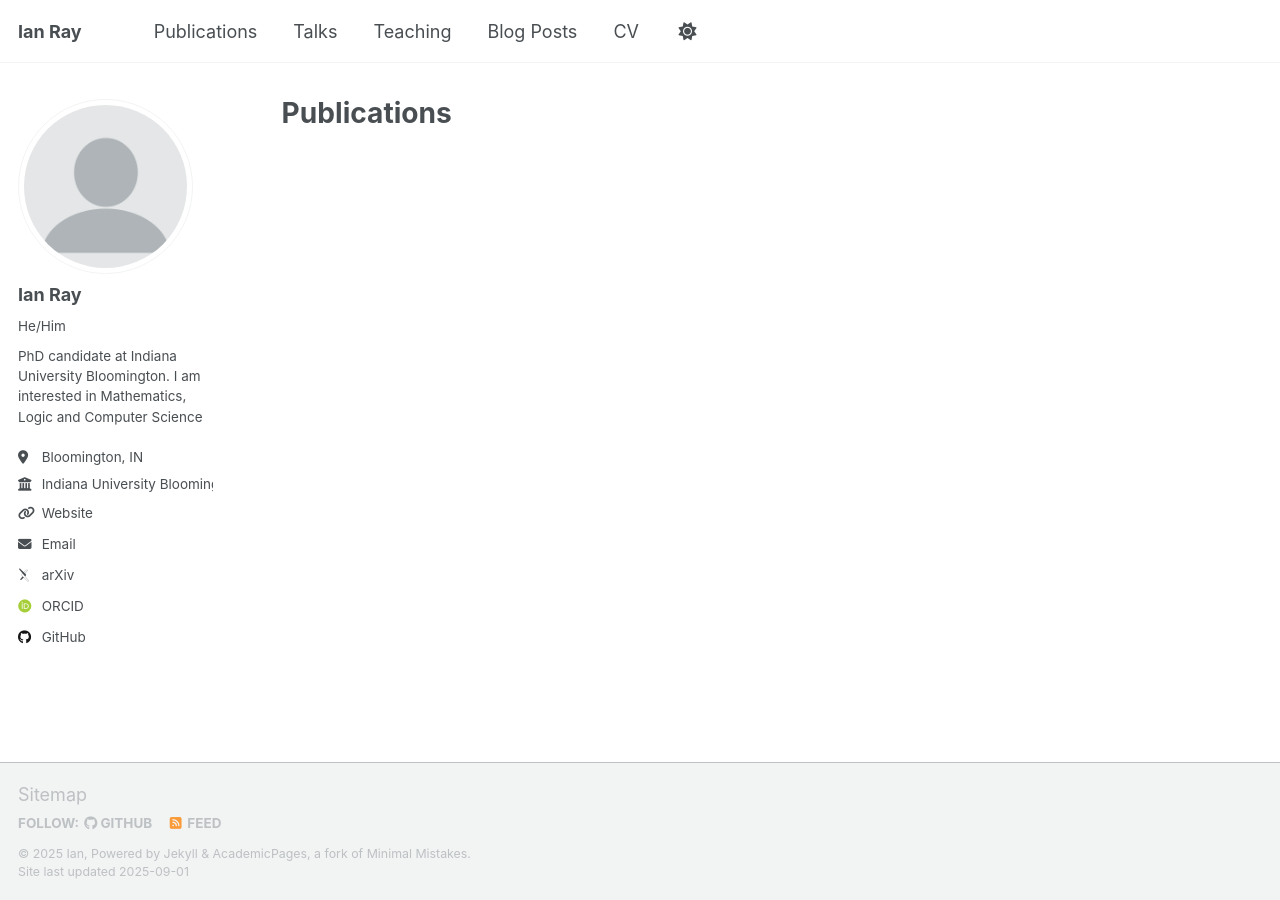
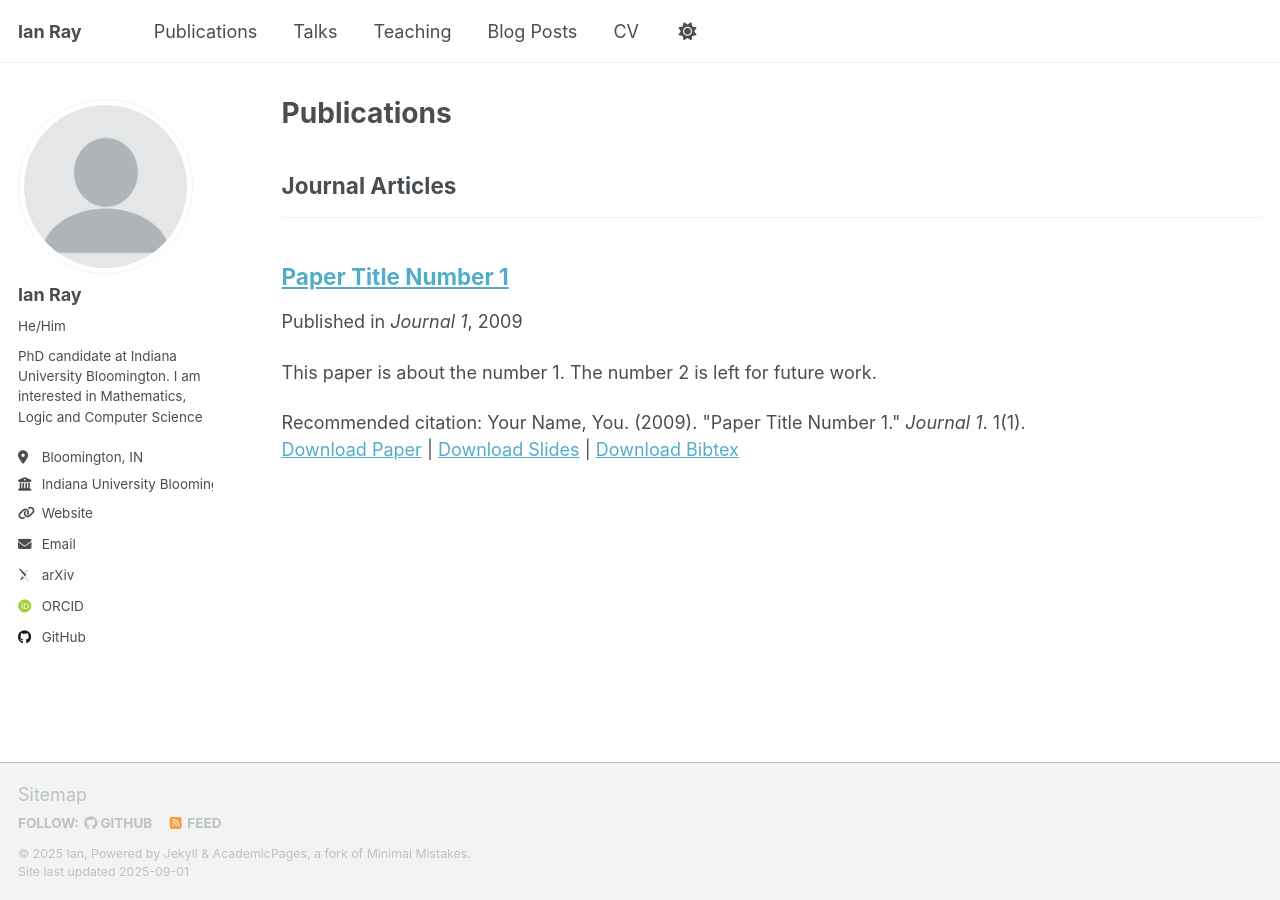
Before and after one commit to IanRay11/IanRay11.github.io, a Jekyll site: the page built from _pages/publications.html, in a window 1280 px wide. Built offline with Jekyll 4.4.1, drawn with Linux system fonts in a browser that asks for light colours; some web fonts are replaced; a script that is not in the unit is left out; part of the change alters nothing that is shown.

Commit message:
Update 2009-10-01-paper-title-number-1.md

```diff
--- a/_publications/2009-10-01-paper-title-number-1.md
+++ b/_publications/2009-10-01-paper-title-number-1.md
@@ -1,11 +1,13 @@
 ---
-title: "Tarski's least fixed point theorem: A predicative type theoretic formulation"
+title: "Paper Title Number 1"
 collection: publications
 category: manuscripts
 permalink: /publication/2009-10-01-paper-title-number-1
-excerpt: 'We provide a type theoretic treatment of the paper "On Tarski's fixed point theorem" by Giovanni Curi. There are benefits to having a type theoretic formulation apart from routine implementation in a proof assistant. By taking advantage of (higher) inductive types, we can avoid complicated set theoretic constructions. Arguably, this results in a presentation that is conceptually clearer. Additionally, due the predicative admissibility of (higher) inductive types we take a step towards the "system independent" derivation that Curi calls for in his conclusion. Finally, we explore a condition on monotone maps that guarantees they are `generated' and give an alternative statement of the least fixed point theorem in terms of this condition.
-'
-date: 2024-01-01
-paperurl: 'https://arxiv.org/abs/2401.00841'
-citation: NA
+excerpt: 'This paper is about the number 1. The number 2 is left for future work.'
+date: 2009-10-01
+venue: 'Journal 1'
+slidesurl: 'http://academicpages.github.io/files/slides1.pdf'
+paperurl: 'http://academicpages.github.io/files/paper1.pdf'
+bibtexurl: 'http://academicpages.github.io/files/bibtex1.bib'
+citation: 'Your Name, You. (2009). &quot;Paper Title Number 1.&quot; <i>Journal 1</i>. 1(1).'
 ---
```
